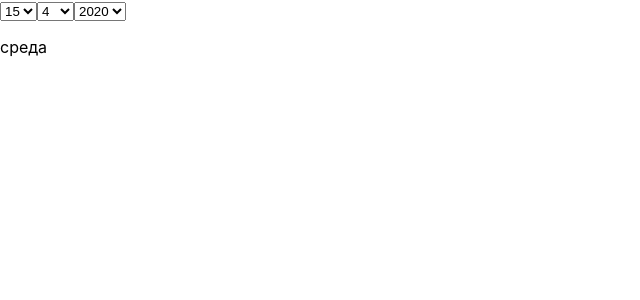
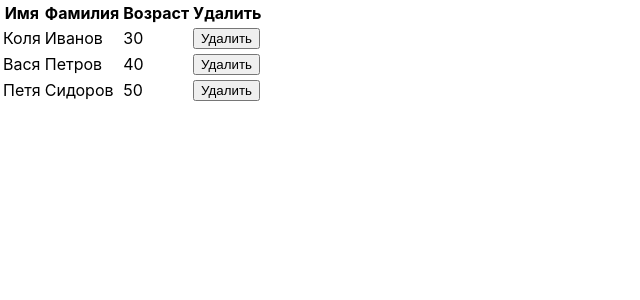
Before and after one commit to macros123/react-practice-1, a React (Create React App) app: page / in a window 1280 px wide. Shown: the top 300 px of the page, without its empty margins (0-640 px from the left). Built offline with nearby package versions, Linux system fonts and the light colour scheme.

Commit message:
simple-Component

```diff
--- a/src/App.js
+++ b/src/App.js
@@ -1,76 +1,61 @@
 import React from 'react';
 import './App.css';
 
-const days = []
-for(let i = 0 ; i < 31; i++) {
-  days.push(i+1)
-}
-const month = []
-for(let i = 0 ; i < 12; i++) {
-  month.push(i+1)
-}
-const year = []
-for(let i = 1990 ; i < 2020; i++) {
-  year.push(i+1)
-}
-const date = new Date()
-const dayOfWeeks = ['воскресенье', 'понедельник', 'вторник', 'среда', 'четверг', 'пятница', 'суббота']
 class App extends React.Component {
   constructor(props) {
     super(props)
     this.state = {
-      input1: date.getDate(),
-      input2: date.getMonth() + 1,
-      input3: date.getFullYear(),
-      result: dayOfWeeks[date.getDay()]
+      users: [
+        {name: 'Коля', surname: 'Иванов', age: 30},
+        {name: 'Вася', surname: 'Петров', age: 40},
+        {name: 'Петя', surname: 'Сидоров', age: 50},
+      ]
     };
   }
 
-  changeTextHandler(event) {
-    const tmp = this.state
-    if(event.target.name === 'select1'){
-      const tmpDate = new Date(tmp.input3, tmp.input2 - 1, event.target.value).getDay()
-      this.setState({
-        input1: event.target.value,
-        result: dayOfWeeks[tmpDate]
-      })
-    }
-    if(event.target.name === 'select2'){
-      const tmpDate = new Date(tmp.input3, event.target.value - 1, tmp.input1).getDay()
-      this.setState({
-        input2: event.target.value,
-        result: dayOfWeeks[tmpDate]
-      })
-    }
-    if(event.target.name === 'select3'){
-      const tmpDate = new Date(event.target.value, tmp.input2 - 1, tmp.input1).getDay()
-      this.setState({
-        input3: event.target.value,
-        result: dayOfWeeks[tmpDate]
-      })
-    }
+  deleteUser(index) {
+    this.state.users.splice(index, 1)
+    this.setState({
+      users: this.state.users
+    })
+  }
 
-
-  }
   render() {
-    const options1 = days.map((e, i) => <option key={i}>{e}</option>)
-    const options2 = month.map((e, i) => <option key={i}>{e}</option>)
-    const options3 = year.map((e, i) => <option key={i}>{e}</option>)
+    const users = this.state.users.map((e, i) => <User
+      name={e.name}
+      surname={e.surname}
+      age={e.age}
+      key={i}
+      deleteUser={this.deleteUser.bind(this)}
+      index={i}
+    />)
     return (
       <div className='block'>
-        <select name='select1' value={this.state.input1} onChange={this.changeTextHandler.bind(this)}>
-        {options1}
-        </select>
-        <select name='select2' value={this.state.input2} onChange={this.changeTextHandler.bind(this)}>
-        {options2}
-        </select>
-        <select name='select3' value={this.state.input3} onChange={this.changeTextHandler.bind(this)}>
-        {options3}
-        </select>
-    <p>{this.state.result}</p>
+        <table>
+          <tr>
+            <th>Имя</th>
+            <th>Фамилия</th>
+            <th>Возраст</th>
+            <th>Удалить</th>
+          </tr>
+        {users}
+        </table>
     </div>
     )
   }
 }
 
+class User extends React.Component {
+  render() {
+    return (
+      <tr>
+        <td>{this.props.name}</td>
+        <td>{this.props.surname}</td>
+        <td>{this.props.age}</td>
+        <td><button onClick={this.props.deleteUser.bind(null, this.props.index)}>Удалить</button></td>
+      </tr>
+    )
+  }
+}
+
 export default App;
```
